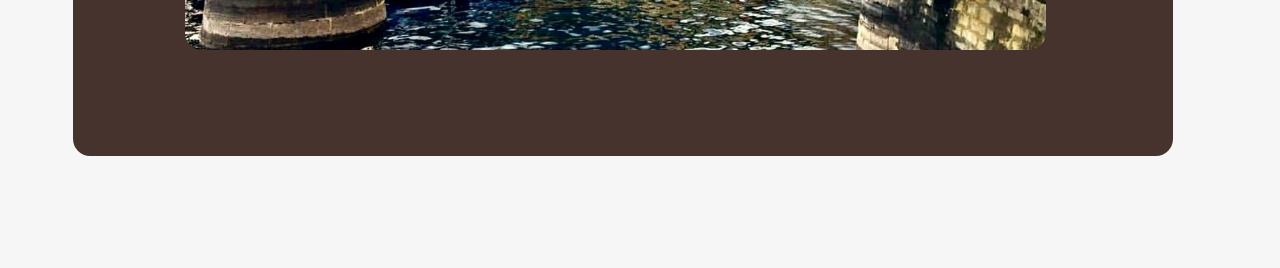
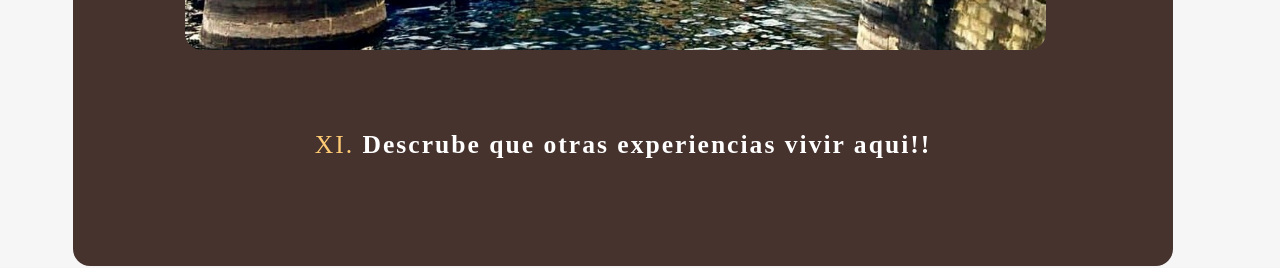
Before and after one commit to DiegoRomeroC21/LAGO_DI_COMO, a plain HTML site: page index.html in a window 1280 px wide. Shown: the part 8520-8788 px from the top of the page. Drawn offline with Linux system fonts and the light colour scheme.

```diff
--- a/index.html
+++ b/index.html
@@ -121,6 +121,7 @@
         <br>
         <br>
         <img src="images\menaggio.jpg" alt="menaggio">
+    <li id="mas"><a href="reservaciones.html">Descrube que otras experiencias vivir aqui!!</a></li>
     </li>
 </ol>
 </div>
```
